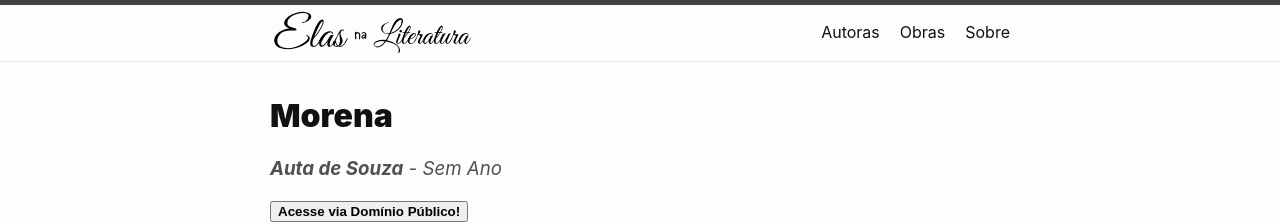
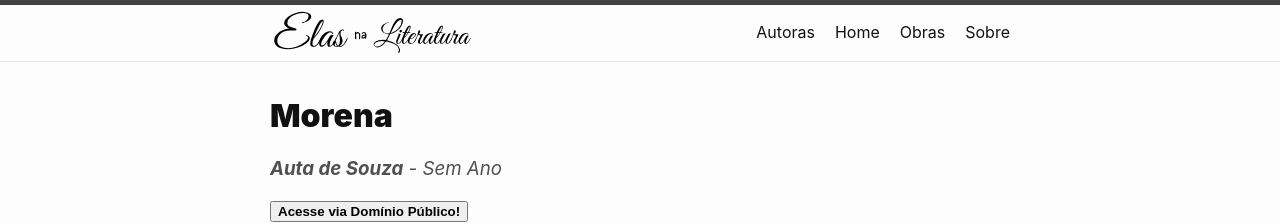
Before and after one commit to elas-na-literatura/elas-na-literatura.github.io, a Jekyll site: the page built from obras/morena.md, in a window 1280 px wide. Shown: the top 224 px of the page. Built offline with Jekyll 4.4.1, drawn with Linux system fonts in a browser that asks for light colours; comment, search, counter and statistics services are not loaded.

Commit message:
home button?

```diff
--- a/index.markdown
+++ b/index.markdown
@@ -0,0 +1,5 @@
+---
+layout: home
+title: Home
+permalink: /
+---
```
